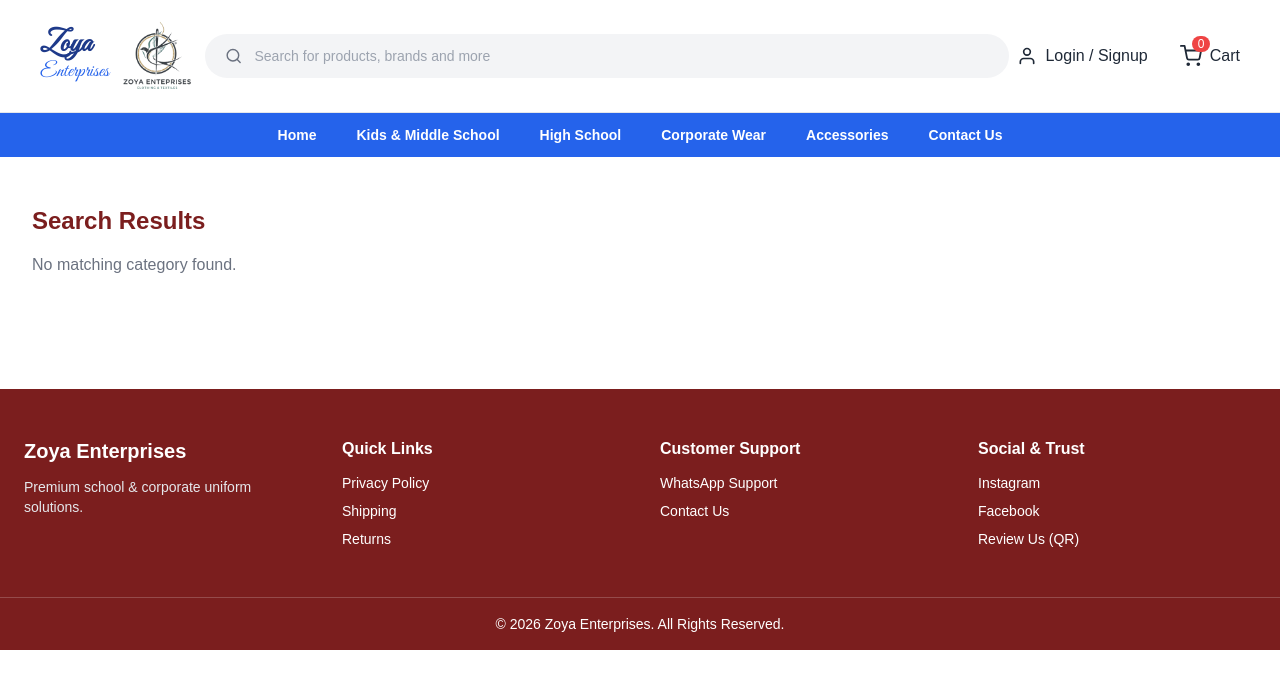
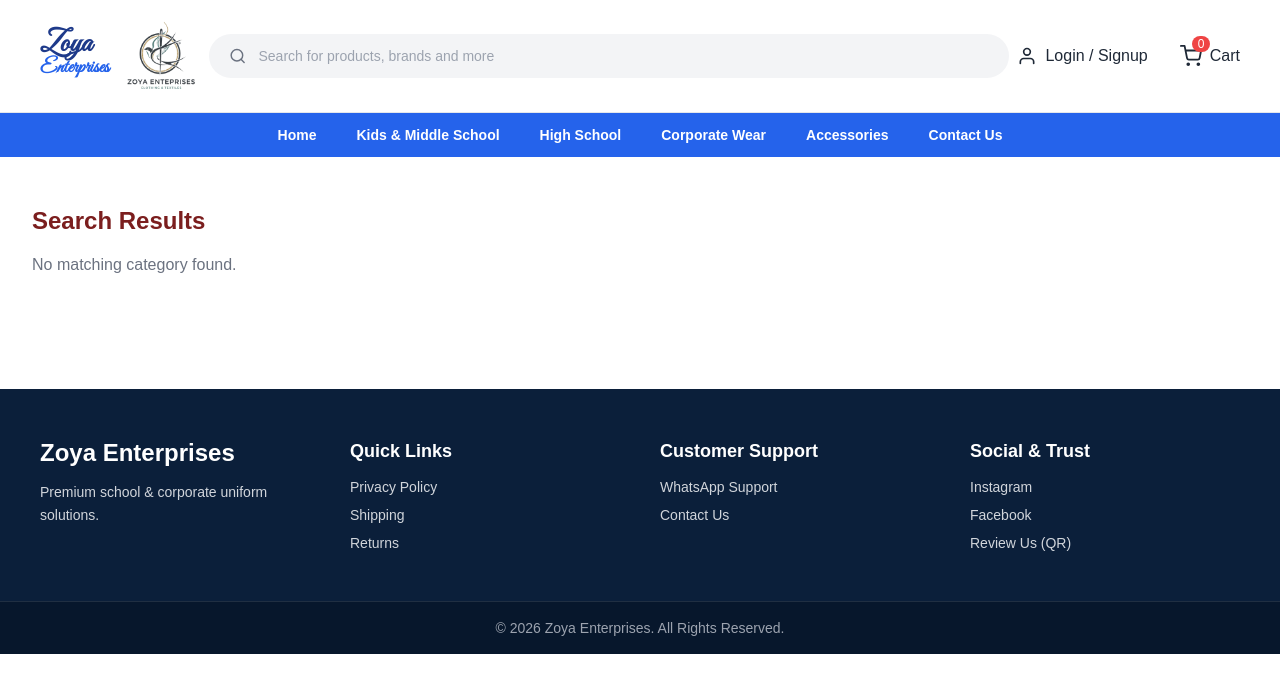
Before and after one commit to saniya-dogra/zoya-enterprises, a React (Create React App) app in the folder client/: page /search in a window 1280 px wide. Shown: the top 692 px of the page. Built offline with nearby package versions, Linux system fonts and the light colour scheme; a web font is replaced by a local one.

Commit message:
Change text

```diff
--- a/client/src/components/Footer.jsx
+++ b/client/src/components/Footer.jsx
@@ -1,76 +1,50 @@
-import { Link } from "react-router-dom";
 
 export default function Footer() {
   return (
-    <footer className="bg-maroon text-white mt-16">
-      <div className="max-w-7xl mx-auto px-6 py-12 grid grid-cols-1 md:grid-cols-4 gap-10">
+    <footer className="bg-[#0B1F3A] text-white mt-16">
+      <div className="max-w-7xl mx-auto px-10 py-12 grid grid-cols-1 md:grid-cols-4 gap-10">
 
         {/* BRAND */}
         <div>
-          <h3 className="text-xl font-bold mb-3">Zoya Enterprises</h3>
-          <p className="text-sm text-gray-200">
+          <h2 className="text-2xl font-bold mb-3">Zoya Enterprises</h2>
+          <p className="text-gray-300 text-sm leading-relaxed">
             Premium school & corporate uniform solutions.
           </p>
         </div>
 
         {/* QUICK LINKS */}
         <div>
-          <h4 className="font-semibold mb-3">Quick Links</h4>
-          <ul className="space-y-2 text-sm">
-            <li><Link to="/privacy" className="hover:underline">Privacy Policy</Link></li>
-            <li><Link to="/shipping" className="hover:underline">Shipping</Link></li>
-            <li><Link to="/returns" className="hover:underline">Returns</Link></li>
+          <h3 className="text-lg font-semibold mb-3">Quick Links</h3>
+          <ul className="space-y-2 text-gray-300 text-sm">
+            <li className="hover:text-blue-300 cursor-pointer">Privacy Policy</li>
+            <li className="hover:text-blue-300 cursor-pointer">Shipping</li>
+            <li className="hover:text-blue-300 cursor-pointer">Returns</li>
           </ul>
         </div>
 
         {/* CUSTOMER SUPPORT */}
         <div>
-          <h4 className="font-semibold mb-3">Customer Support</h4>
-          <ul className="space-y-2 text-sm">
-            <li>
-              <a
-                href="https://wa.me/919999999999"
-                target="_blank"
-                rel="noreferrer"
-                className="hover:underline"
-              >
-                WhatsApp Support
-              </a>
-            </li>
-            <li>
-              <Link to="/contact" className="hover:underline">
-                Contact Us
-              </Link>
-            </li>
+          <h3 className="text-lg font-semibold mb-3">Customer Support</h3>
+          <ul className="space-y-2 text-gray-300 text-sm">
+            <li className="hover:text-blue-300 cursor-pointer">WhatsApp Support</li>
+            <li className="hover:text-blue-300 cursor-pointer">Contact Us</li>
           </ul>
         </div>
 
         {/* SOCIAL */}
         <div>
-          <h4 className="font-semibold mb-3">Social & Trust</h4>
-          <ul className="space-y-2 text-sm">
-            <li>
-              <a href="https://instagram.com" target="_blank" rel="noreferrer" className="hover:underline">
-                Instagram
-              </a>
-            </li>
-            <li>
-              <a href="https://facebook.com" target="_blank" rel="noreferrer" className="hover:underline">
-                Facebook
-              </a>
-            </li>
-            <li>
-              <a href="#" className="hover:underline">
-                Review Us (QR)
-              </a>
-            </li>
+          <h3 className="text-lg font-semibold mb-3">Social & Trust</h3>
+          <ul className="space-y-2 text-gray-300 text-sm">
+            <li className="hover:text-blue-300 cursor-pointer">Instagram</li>
+            <li className="hover:text-blue-300 cursor-pointer">Facebook</li>
+            <li className="hover:text-blue-300 cursor-pointer">Review Us (QR)</li>
           </ul>
         </div>
       </div>
 
       {/* BOTTOM BAR */}
-      <div className="border-t border-white/20 text-center py-4 text-sm">
-        © {new Date().getFullYear()} Zoya Enterprises. All Rights Reserved.
+      <div className="border-t border-white/10 py-4 text-center text-gray-400 text-sm bg-[#07172C]">
+        © 2026 Zoya Enterprises. All Rights Reserved.
       </div>
     </footer>
   );
--- a/client/src/components/Header.jsx
+++ b/client/src/components/Header.jsx
@@ -24,30 +24,35 @@ export default function Header() {
     <header className="bg-white border-b">
       <div className="w-full px-10 py-4 flex items-center gap-2">
 
-        {/* ✅ LEFT: Zoya Enterprises text (cursive, stylish) */}
-        <Link to="/" className="leading-none">
+        {/* ✅ LEFT: TEXT + LOGO aligned perfectly */}
+<Link to="/" className="flex items-center gap-3 min-w-fit">
+
+  {/* TEXT */}
+  <div className="flex flex-col justify-center leading-none -mt-1">
     <span
-            className="block text-3xl text-blue-900 font-semibold"
+  className="text-3xl text-blue-900 font-bold"
   style={{ fontFamily: "'Great Vibes', cursive" }}
 >
   Zoya
 </span>
+
 <span
-            className="block text-xl text-blue-600 -mt-1"
+  className="text-xl text-blue-600 font-bold -mt-2"
   style={{ fontFamily: "'Great Vibes', cursive" }}
 >
   Enterprises
 </span>
-        </Link>
 
-        {/* ✅ LOGO (big) */}
-        <Link to="/" className="flex items-center">
+  </div>
+
+  {/* LOGO */}
   <img
     src={logo}
     alt="Zoya Logo"
-            className="h-20 w-auto object-contain"
+    className="h-20 w-20 object-contain"
   />
 </Link>
+
 
         {/* ✅ SEARCH BAR (takes all remaining space) */}
         <form
```
Lines whose indentation alone changed are shown as unchanged.
